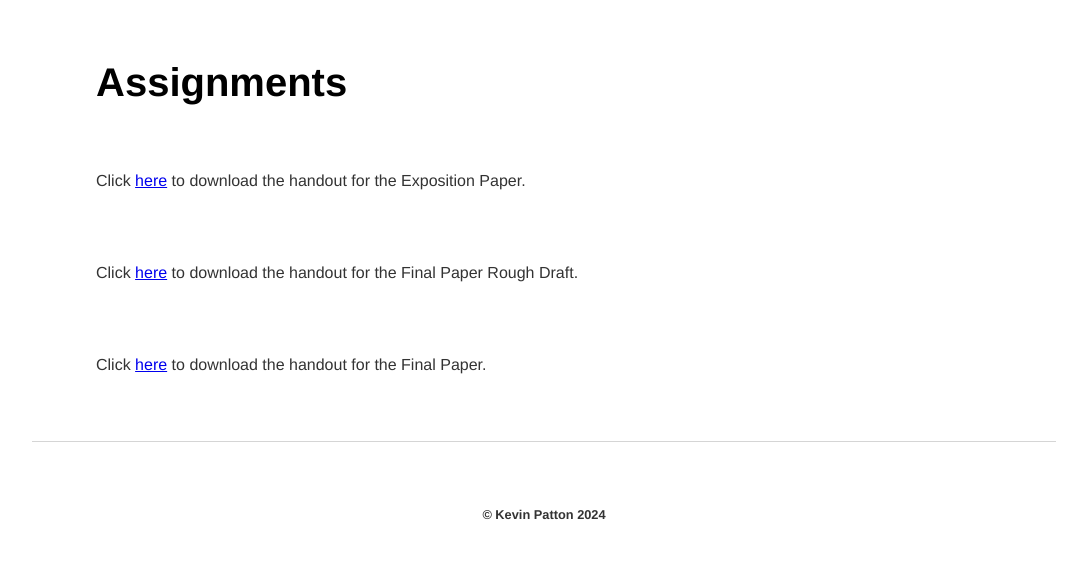
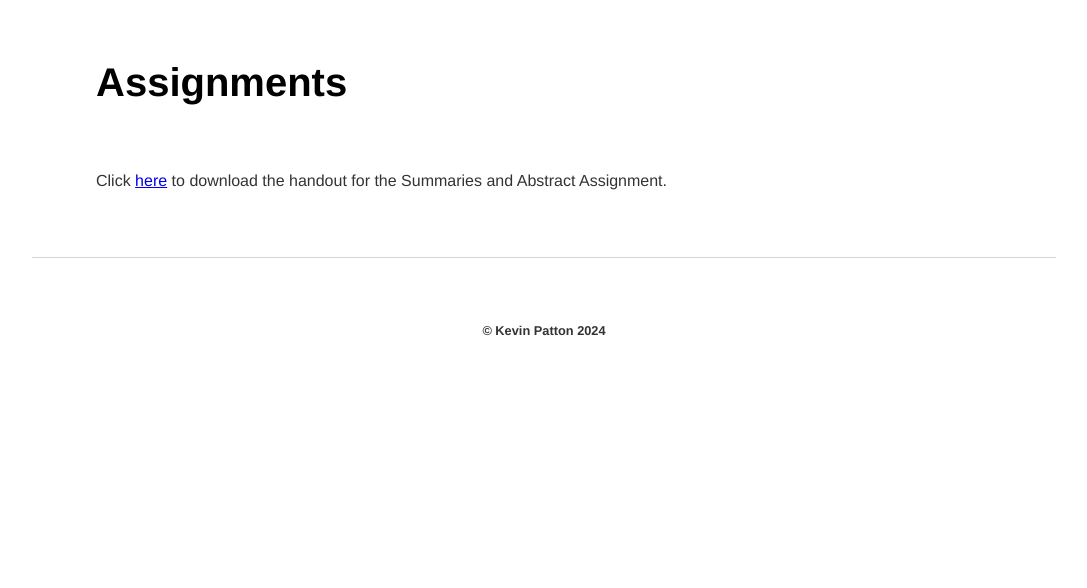
Before and after one commit to kevinjpatton/kevinjpatton.github.io, a Jekyll site: the page built from teaching/phil_3050/assignments/index.html, in a window 1280 px wide. Shown: the part 348-936 px from the top of the page, without its empty margins (96-1183 px from the left). Built offline with Jekyll 4.4.1, drawn with Linux system fonts in a browser that asks for light colours; Markdown is read by kramdown in place of the engine named in the settings; after the commit the page ends 900 px from its top, so only the background shows below that.

Commit message:
Update index.html

```diff
--- a/teaching/phil_3050/assignments/index.html
+++ b/teaching/phil_3050/assignments/index.html
@@ -3,6 +3,4 @@ layout: 3050
 title: PHIL3050 - Assignments
 ---
 <h1>Assignments</h1>
-<p>Click <a href="/teaching/phil_3050/Handout - Expo Paper.pdf" target="_blank">here</a> to download the handout for the Exposition Paper.</p>
-<p>Click <a href="/teaching/phil_3050/Handout - ExpoPaper2.pdf" target="_blank">here</a> to download the handout for the Final Paper Rough Draft.</p>
-<p>Click <a href="/teaching/phil_3050/Handout - Final Paper - 3050.pdf" target="_blank">here</a> to download the handout for the Final Paper.</p>
+<p>Click <a href="/teaching/phil_3050/assignments/Handout - Section Summaries and Abstract Assignment.pdf" target="_blank">here</a> to download the handout for the Summaries and Abstract Assignment.</p>
```
